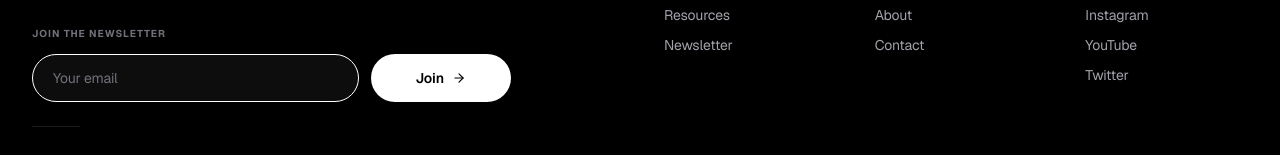
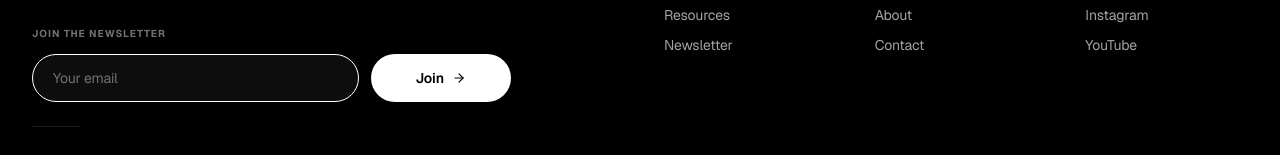
Before and after one commit to OmeirMustafa/Omeir-Mustafa-website, a Next.js app: page /tools/claude in a window 1280 px wide. Shown: the part 1597-1752 px from the top of the page. Built offline with nearby package versions, Linux system fonts and the light colour scheme.

Commit message:
Update YouTube link and remove Twitter footprint

```diff
--- a/app/about/page.tsx
+++ b/app/about/page.tsx
@@ -54,8 +54,8 @@ export default function AboutPage() {
                                         <a href="https://linkedin.com/in/omeirmustafa" target="_blank" rel="noopener noreferrer" className="text-xs font-bold text-white uppercase tracking-wider hover:text-zinc-300 flex items-center gap-1">
                                             LinkedIn <ArrowUpRight size={12} />
                                         </a>
-                                        <a href="https://x.com/omeirmustafa" target="_blank" rel="noopener noreferrer" className="text-xs font-bold text-white uppercase tracking-wider hover:text-zinc-300 flex items-center gap-1">
-                                            Twitter <ArrowUpRight size={12} />
+                                        <a href="https://www.youtube.com/@TechSphere_96" target="_blank" rel="noopener noreferrer" className="text-xs font-bold text-white uppercase tracking-wider hover:text-zinc-300 flex items-center gap-1">
+                                            YouTube <ArrowUpRight size={12} />
                                         </a>
                                     </div>
                                 </div>
--- a/app/layout.tsx
+++ b/app/layout.tsx
@@ -44,7 +44,6 @@ export const metadata: Metadata = {
     title: siteConfig.title,
     description: siteConfig.description,
     images: ["/og-image.png"],
-    creator: "@omeirmustafa",
   },
   robots: {
     index: true,
--- a/data/site-config.ts
+++ b/data/site-config.ts
@@ -47,13 +47,8 @@ export const siteConfig: SiteConfig = {
     },
     {
       name: 'YouTube',
-      url: 'https://youtube.com/@omeirmustafa',
+      url: 'https://www.youtube.com/@TechSphere_96',
       ariaLabel: 'Subscribe to Omeir Mustafa on YouTube',
-    },
-    {
-      name: 'Twitter',
-      url: 'https://x.com/omeirmustafa',
-      ariaLabel: 'Follow Omeir Mustafa on X (Twitter)',
     },
   ],
   navigation: [
```
